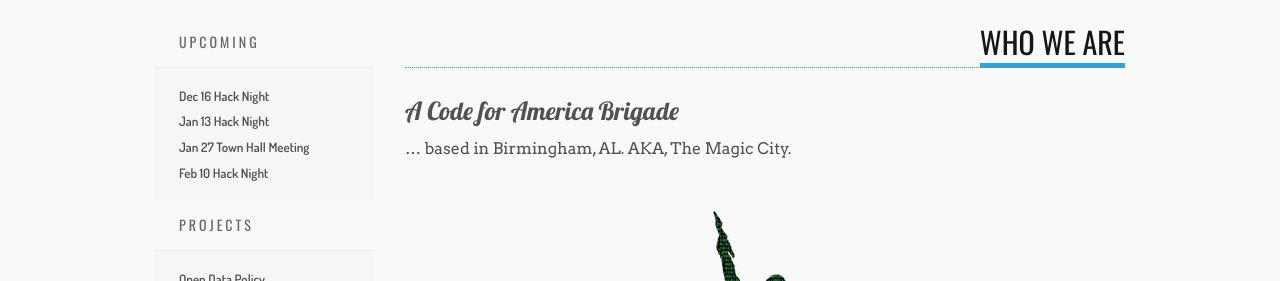
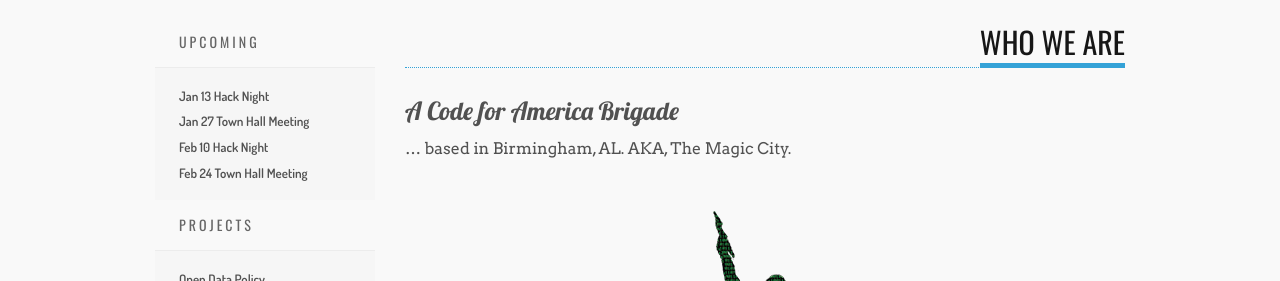
Before and after one commit to codeforbirmingham/codeforbirmingham.github.io, a Jekyll site: the page built from index.md, in a window 1280 px wide and 900 px high. Shown: the part 401-682 px from the top of the window. Built offline with Jekyll 4.4.1, drawn with Linux system fonts in a browser that asks for light colours.

Commit message:
Update upcoming events.

```diff
--- a/_includes/upcoming.html
+++ b/_includes/upcoming.html
@@ -1,10 +1,4 @@
 <ul>
-    <li>
-        <a href="http://www.meetup.com/Code-for-Birmingham-AL/events/226898448/"
-           onclick="trackOutboundLink('http://www.meetup.com/Code-for-Birmingham-AL/events/226898448/'); return false;">
-            Dec 16 Hack Night
-        </a>
-    </li>
     <li>
         <a href="http://www.meetup.com/Code-for-Birmingham-AL/events/dqfztjyvcbrb/"
            onclick="trackOutboundLink('http://www.meetup.com/Code-for-Birmingham-AL/events/dqfztjyvcbrb/'); return false;">
@@ -23,4 +17,10 @@
             Feb 10 Hack Night
         </a>
     </li>
+    <li>
+        <a href="http://www.meetup.com/Code-for-Birmingham-AL/events/zsrbflyvdbgc/"
+           onclick="trackOutboundLink('http://www.meetup.com/Code-for-Birmingham-AL/events/zsrbflyvdbgc/'); return false;">
+            Feb 24 Town Hall Meeting
+        </a>
+    </li>
 </ul>
```
